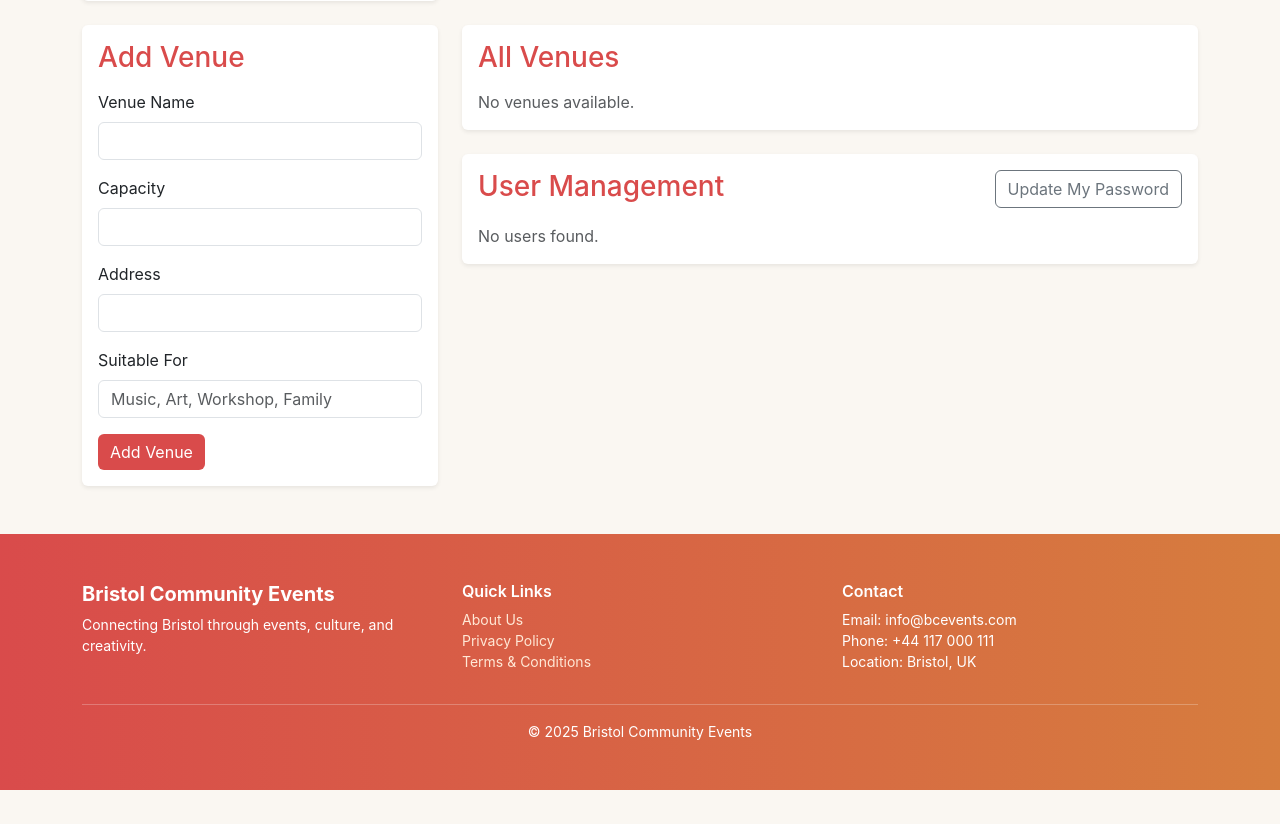
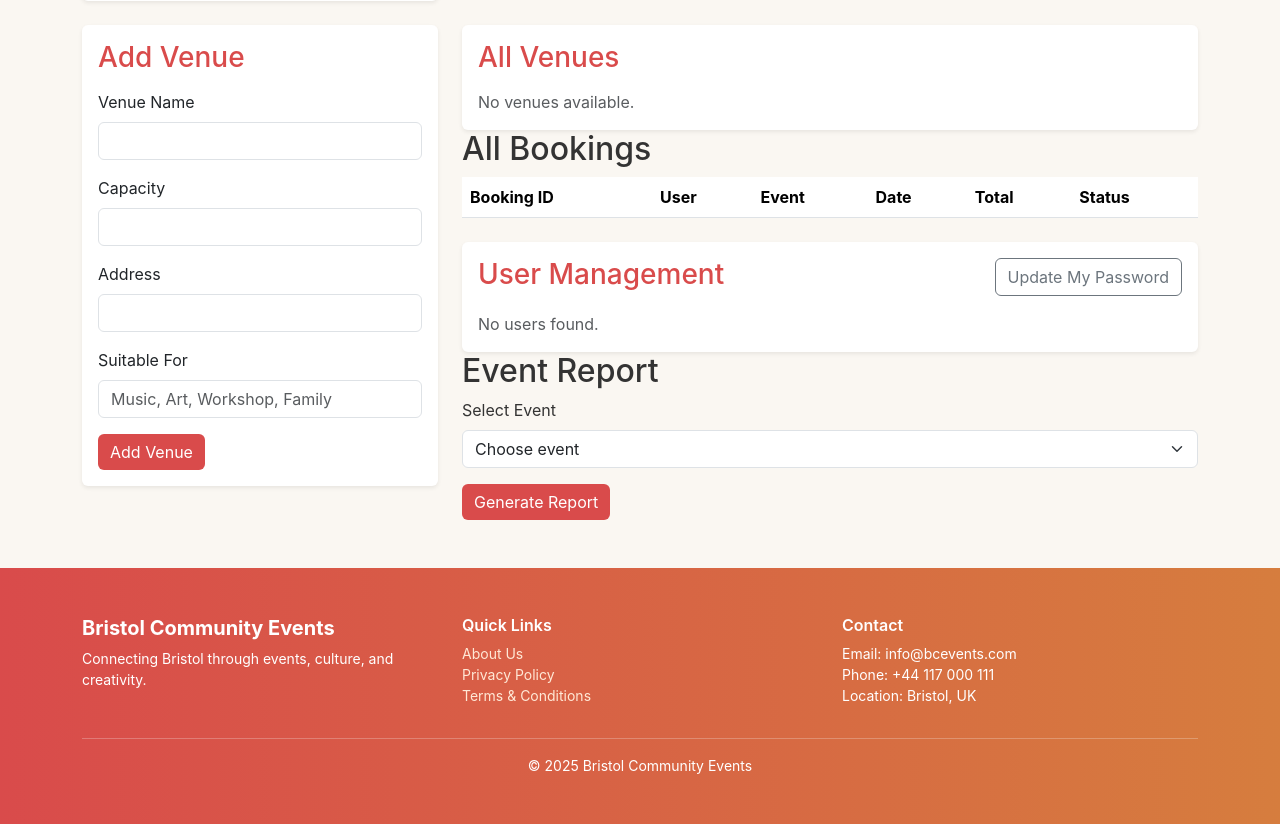
Before and after one commit to Luvjen11/bce-assessment, a Flask app: page /admin/dashboard in a window 1280 px wide. Shown: the part 1175-1999 px from the top of the page. Before the commit the page ends 1965 px from the top, so only its background shows below. Run offline with Flask 3, Linux system fonts and the light colour scheme; the visitor is signed in with stand-in values (Sample User, id 1); data that the repository does not hold is empty.

Commit message:
dd admin dashboard reporting, booking status, and discounts

```diff
--- a/app.py
+++ b/app.py
@@ -294,7 +294,26 @@ def filter_events(search=None, selected_date=None, start_date=None, end_date=Non
             cursor.close()
         conn.close()
 
+# advance booking discount
+from datetime import datetime
 
+def get_advance_discount_percent(event_start_date):
+    """
+    Return the advance booking discount percentage
+    based on how many days before the event the booking is made.
+    """
+    days_before = (event_start_date.date() - datetime.now().date()).days
+
+    if days_before >= 50:
+        return 20
+    elif days_before >= 40:
+        return 15
+    elif days_before >= 30:
+        return 10
+    elif days_before >= 20:
+        return 5
+    else:
+        return 0
 
 # endpoints
 @app.route("/")
@@ -387,6 +406,11 @@ def book_event(event_id):
         student_discount = request.form.get("student_discount") == "1"
         terms = request.form.get("terms") == "1"
         event_day = request.form.get("event_day")
+        payment_method = request.form.get("payment_method")
+
+        if not payment_method:
+            flash("Please select a payment method.")
+            return redirect(request.url)
 
     # validate quantity
     try:
@@ -424,9 +448,19 @@ def book_event(event_id):
 
     # calculate price
     unit_price = 0 if event.get("is_free") else float(event.get("price") or 0)
-    total_price = unit_price * quantity
+    base_total = unit_price * quantity
+
+    student_discount_amount = 0
     if student_discount:
-        total_price = round(total_price * 0.9, 2)
+        student_discount_amount = round(base_total * 0.10, 2)
+
+    advance_discount_percent = get_advance_discount_percent(event["start_date"])
+    advance_discount_amount = 0
+    if advance_discount_percent > 0:
+        advance_discount_amount = round(base_total * (advance_discount_percent / 100), 2)
+
+    total_discount = student_discount_amount + advance_discount_amount
+    total_price = round(base_total - total_discount, 2)
 
     # insert into bookings
     conn = getConnection()
@@ -436,8 +470,8 @@ def book_event(event_id):
     cursor = None
     try:
         cursor = conn.cursor()
-        cursor.execute("""INSERT INTO bookings (user_id, event_id, booking_date, status, total_price) VALUES (%s, %s, %s, %s, %s)
-                       """, (user_id, event_id, datetime.now(), "confirmed", total_price))
+        cursor.execute("""INSERT INTO bookings (user_id, event_id, booking_date, status, total_price, student_discount_amount, advance_discount_percent, advance_discount_amount) VALUES (%s, %s, %s, %s, %s, %s, %s, %s)
+                       """, (user_id, event_id, datetime.now(), "confirmed", total_price, student_discount_amount, advance_discount_percent, advance_discount_amount))
 
         booking_id = cursor.lastrowid
 
@@ -481,6 +515,9 @@ def booking_receipt(booking_id):
                 b.booking_date,
                 b.status,
                 b.total_price,
+                b.student_discount_amount,
+                b.advance_discount_percent,
+                b.advance_discount_amount,
                 e.name AS event_name,
                 e.start_date,
                 e.end_date,
@@ -766,29 +803,5 @@ def cancel_booking(booking_id):
             cursor.close()
         conn.close()
 
-# @app.route("/getcookie")
-# def get_cookie():
-#     name = request.cookies.get("userID")
-#     return "<h1>Welcome" + name + "<h1>"
-
 if __name__ == "__main__":
     app.run(debug = True)
-
-
-# if request.method == "GET":
-
-#         conn = getConnection()
-#         if conn is None or not conn.is_connected():
-#             return "DB Connection Error", 500
-
-#         cursor = None
-
-#         try:
-#             cursor = conn.cursor(dictionary=True)
-#             cursor.execute()
-#         except:
-#             return "Failed to fetch event details", 500
-#         finally:
-#             if cursor:
-#                 cursor.close()
-#             conn.close()
--- a/templates/admin_dashboard.html
+++ b/templates/admin_dashboard.html
@@ -113,6 +113,11 @@
                   <th>Venue</th>
                   <th>Start</th>
                   <th>Price</th>
+                  <th>Capacity</th>
+                  <th>Booked</th>
+                  <th>Left</th>
+                  <th>Status</th>
+                  <th>Dynamic Pricing Eligible</th>
                   <th>Actions</th>
                 </tr>
               </thead>
@@ -123,6 +128,21 @@
                   <td>{{ event.venue_name or "No venue" }}</td>
                   <td>{{ event.start_date }}</td>
                   <td>£{{ event.price }}</td>
+                  <td>{{ event.capacity }}</td>
+                  <td>{{ event.tickets_booked }}</td>
+                  <td>{{ event.tickets_left }}</td>
+                  <td>
+                    {% if event.event_status == "Fully Booked" %}
+                      <span class="badge bg-danger">Fully Booked</span>
+                    {% else %}
+                      <span class="badge bg-success">Available</span>
+                    {% endif %}
+                  </td>
+                  <td>
+                    {% if event.eligible_dynamic %}
+                      <span class="badge bg-warning text-dark">Eligible for price reduction</span>
+                    {% endif %}
+                  </td>
                   <td class="d-flex gap-2 flex-wrap">
                     <a href="{{ url_for('admin.admin_dashboard', edit_event_id=event.event_id) }}" class="btn btn-sm btn-outline-primary">
                       Edit
@@ -245,6 +265,30 @@
         </div>
       </div>
 
+      <!-- Booking Status Table -->
+      <h2>All Bookings</h2>
+      <table class="table">
+        <tr>
+          <th>Booking ID</th>
+          <th>User</th>
+          <th>Event</th>
+          <th>Date</th>
+          <th>Total</th>
+          <th>Status</th>
+        </tr>
+
+        {% for booking in bookings %}
+        <tr>
+          <td>{{ booking.booking_id }}</td>
+          <td>{{ booking.username }}</td>
+          <td>{{ booking.event_name }}</td>
+          <td>{{ booking.booking_date }}</td>
+          <td>£{{ booking.total_price }}</td>
+          <td>{{ booking.status }}</td>
+        </tr>
+        {% endfor %}
+      </table>
+
       <!-- User Management -->
       <div class="col-12 mt-4" id="user-management">
         <div class="card shadow-sm border-0">
@@ -298,8 +342,8 @@
 
                     <td>
                       <select form="edit-user-{{ user.user_id }}" name="role" class="form-select form-select-sm" required>
-                        <option value="user" {% if user.role == 'user' %}selected{% endif %}>User</option>
-                        <option value="admin" {% if user.role == 'admin' %}selected{% endif %}>Admin</option>
+                        <option value="standard" {% if user.role == 'standard' %}selected{% endif %}>standard</option>
+                        <option value="admin" {% if user.role == 'admin' %}selected{% endif %}>admin</option>
                       </select>
                     </td>
 
@@ -339,6 +383,31 @@
           </div>
         </div>
       </div>
+
+      <!-- Admin Event Reports -->
+      <h2>Event Report</h2>
+
+      <form method="GET" action="{{ url_for('admin.admin_dashboard') }}">
+        <div class="mb-3">
+          <label for="report_event_id" class="form-label">Select Event</label>
+          <select name="report_event_id" id="report_event_id" class="form-select" required>
+            <option value="">Choose event</option>
+            {% for event in events %}
+            <option value="{{ event.event_id }}">{{ event.name }}</option>
+            {% endfor %}
+          </select>
+        </div>
+        <button type="submit" class="btn btn-primary">Generate Report</button>
+      </form>
+
+      {% if report %}
+      <div class="card mt-4 p-3">
+        <h3>{{ report.name }}</h3>
+        <p><strong>Total confirmed bookings:</strong> {{ report.total_bookings }}</p>
+        <p><strong>Total profit:</strong> £{{ report.total_profit }}</p>
+        <p><strong>Tickets left:</strong> {{ report.tickets_left }}</p>
+      </div>
+      {% endif %}
   </div>
 </section>
 {% endblock %}
--- a/templates/profile.html
+++ b/templates/profile.html
@@ -122,6 +122,11 @@
         <a href="{{ url_for('auth.logout') }}" class="btn btn-outline-danger"
           >Logout</a
         >
+        {% if session.get("role") == "admin" %}
+          <a href="{{ url_for('admin.admin_dashboard') }}" class="btn btn-outline-soft">
+            Admin Dashboard
+          </a>
+        {% endif %}
       </div>
     </div>
 
```
Also changed, not shown: admin.py (+180 -22 lines), templates/booking.html (+13 -0 lines), templates/booking_reciept.html (+39 -1 lines).
